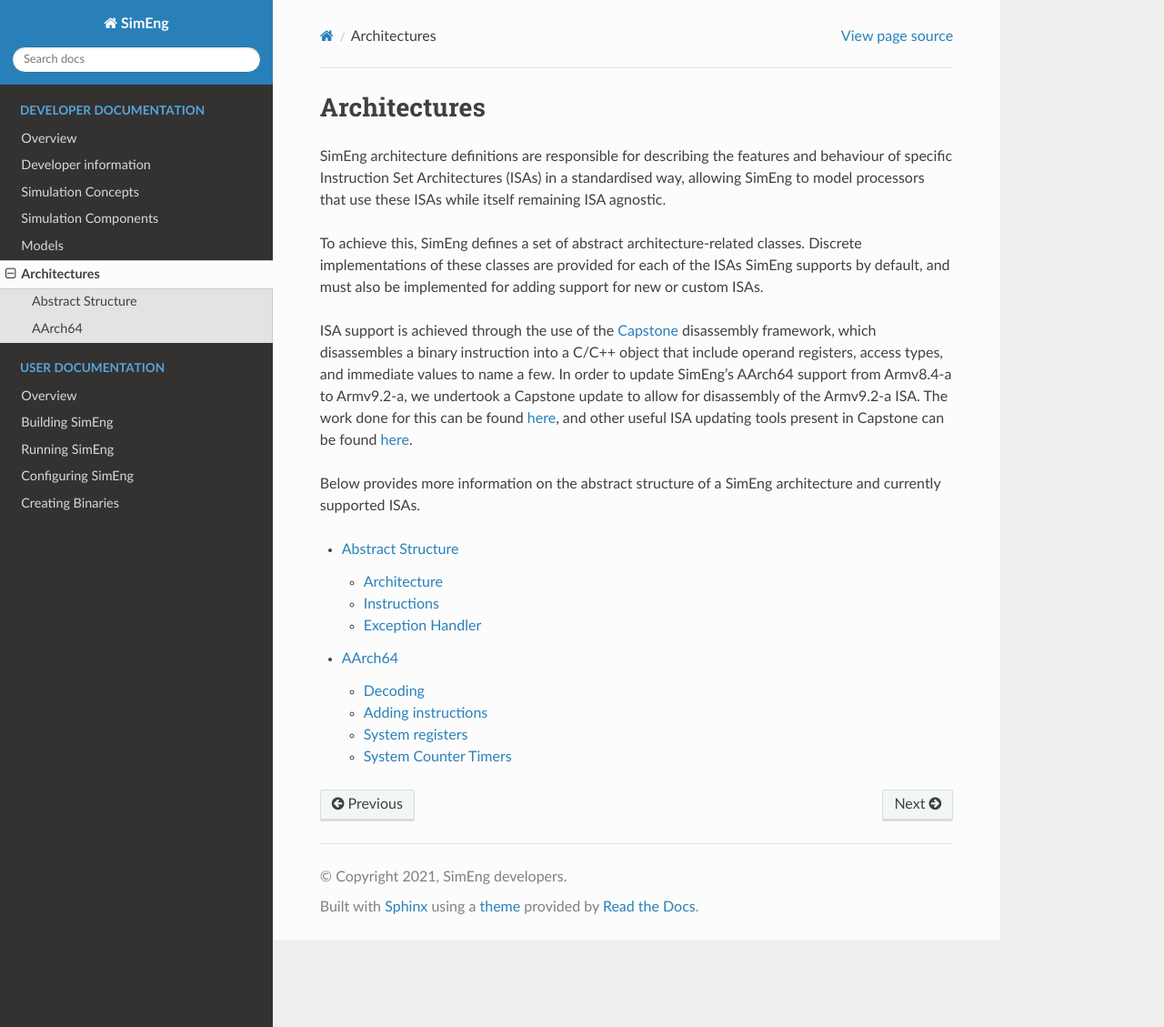
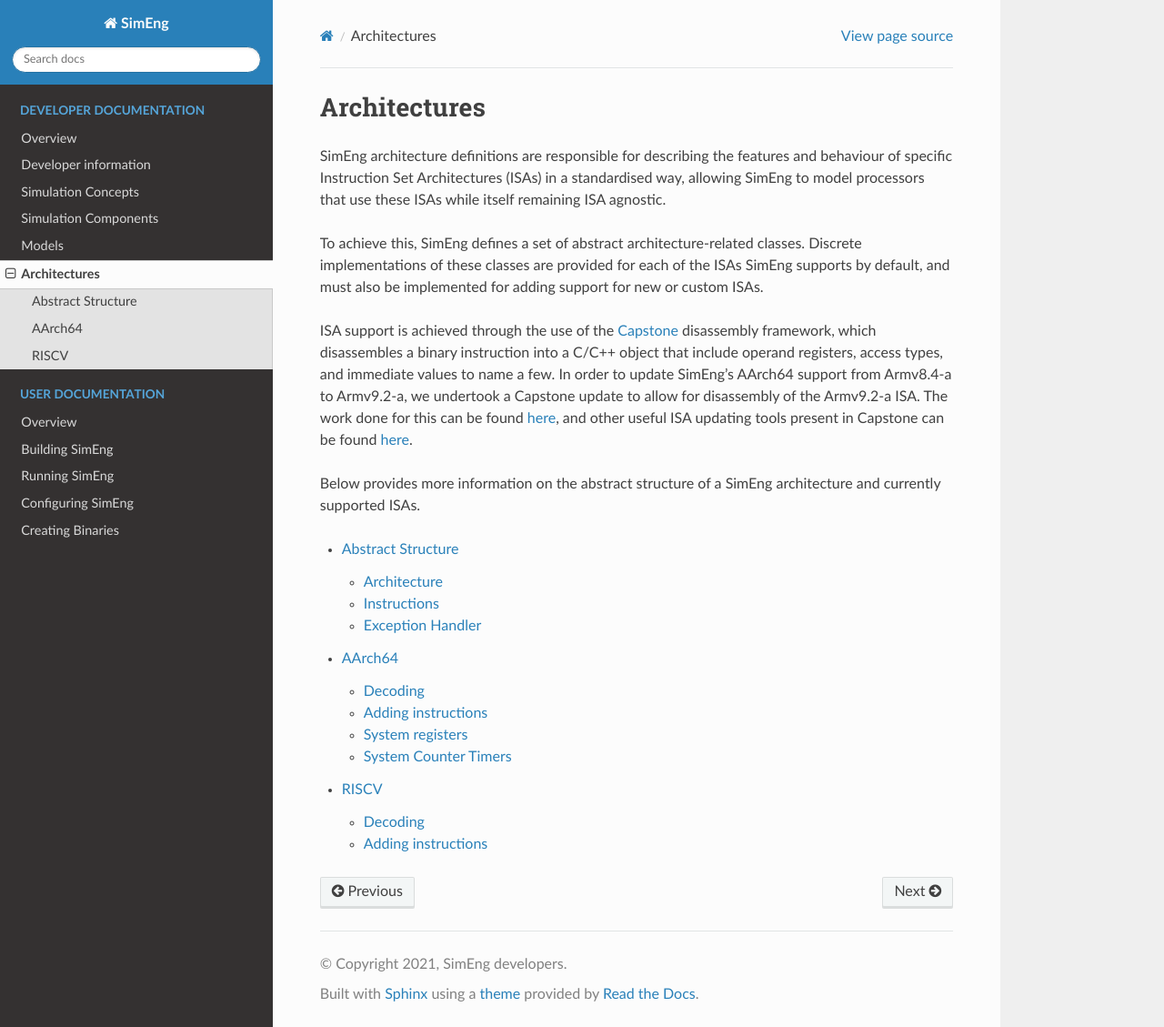
Before and after one commit to UoB-HPC/SimEng, a Sphinx documentation site: the page built from docs/sphinx/developer/arch/index.rst, in a window 1280 px wide and 1129 px high. Shown: the whole window at 91% size. Built offline with Sphinx 7.4.7 and the Read the Docs theme 2.0.0, drawn with Linux system fonts in a browser that asks for light colours; pages that are not in the unit, such as notebooks, are missing from menus.

Commit message:
Update docs

```diff
--- a/docs/sphinx/developer/arch/index.rst
+++ b/docs/sphinx/developer/arch/index.rst
@@ -14,3 +14,4 @@ Below provides more information on the abstract structure of a SimEng architectu
 
    abstract
    supported/aarch64
+   supported/riscv
--- a/docs/sphinx/developer/arch/supported/aarch64.rst
+++ b/docs/sphinx/developer/arch/supported/aarch64.rst
@@ -125,6 +125,9 @@ The first step to add a new instruction (and the only, for many instructions) is
 There are several useful variables that execution behaviours have access to:
 
 ``operands``
+
+.. _aarch64-adding-execution-behaviour-operands:
+
   This is a vector of ``RegisterValue``, with each value corresponding to one of the input operands. For most instructions, ``operands[0]`` will be the *second* operand as written textually, as the first operand is typically the destination register. E.g., for the instruction ``add w0, w1, w2``, ``operands[0]`` will correspond to ``w1`` and ``[1]`` to ``w2``.
 
   Some instructions have "implicit" register reads: these are added to the **start** of the operand array. E.g., the instruction ``b.ne #16`` implicitly reads the "NZCV" flags. In this case, ``operands[0]`` will be the value of the flag register.
--- a/docs/sphinx/developer/arch/supported/riscv.rst
+++ b/docs/sphinx/developer/arch/supported/riscv.rst
@@ -27,7 +27,7 @@ As the currently ratified extensions are relatively small it is recommended that
 Adding execution behaviour
 **************************
 
-The process for adding a new instruction is very similar to that of :ref:`AArch64 <_aarch64-adding-instructions>`, by adding a new, uniquely identified entry to ``src/lib/arch/riscv/Instruction_execute.cc``.
+The process for adding a new instruction is very similar to that of :ref:`AArch64 <aarch64-adding-instructions>`, by adding a new, uniquely identified entry to ``src/lib/arch/riscv/Instruction_execute.cc``.
 
 Zero registers
 **************
```
Also changed, not shown: other parts of docs/sphinx/developer/arch/supported/riscv.rst (+1 -1 lines).
